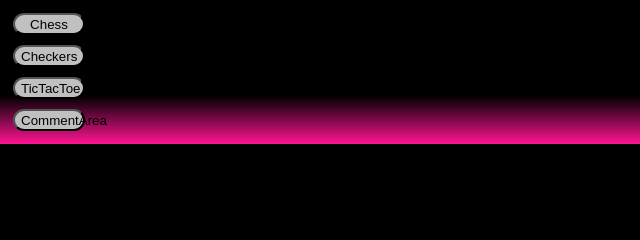
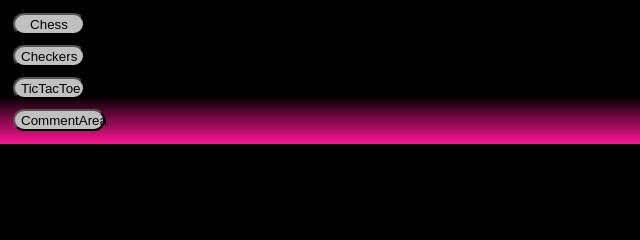
Before and after one commit to SoulBow/SoulBow.github.io, a plain HTML site: page index.html in a window 1280 px wide. Shown: the top 240 px of the page, 0-640 px from the left. Drawn offline with Linux system fonts and the light colour scheme.

Commit message:
Update index.html

```diff
--- a/index.html
+++ b/index.html
@@ -4,5 +4,5 @@
 <div><a href="/chess/chess.html"><button style="background: silver; margin: 5px 5px 5px 5px; border-radius: 45px 45px 45px 45px; width: 72px; height: 22px">Chess</button></a>
 </div><div><a href="/checkers/checkers.html"><button style="background: silver; margin: 5px 5px 5px 5px; border-radius: 45px 45px 45px 45px; width: 72px; height: 22px">Checkers</button></a>
 </div><div><a href="/tac/tac.html"><button style="background: silver; margin: 5px 5px 5px 5px; border-radius: 45px 45px 45px 45px; width: 72px; height: 22px">TicTacToe</button></a>
-</div><div><a href="/indexComment.html"><button style="background: silver; margin: 5px 5px 5px 5px; border-radius: 45px 45px 45px 45px; width: 72px; height: 22px">CommentArea</button></a>
+</div><div><a href="/indexComment.html"><button style="background: silver; margin: 5px 5px 5px 5px; border-radius: 45px 45px 45px 45px; width: 92px; height: 22px">CommentArea</button></a>
 </div></body></html>
```
